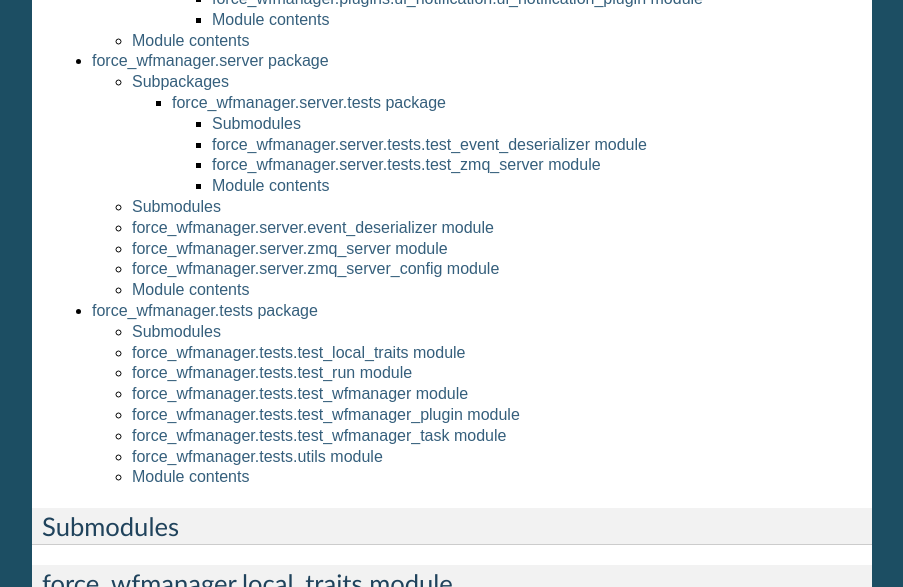
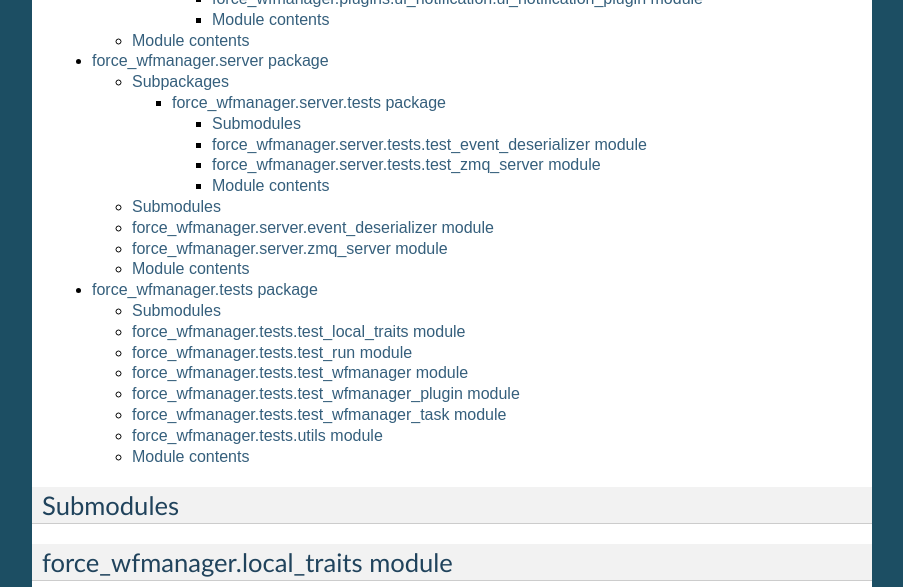
Before and after one commit to force-h2020/force-wfmanager, a Sphinx documentation site: the page built from doc/source/api/force_wfmanager.rst, in a window 1280 px wide and 900 px high, scrolled down 1491 px, cut to the strip 0-587 px from the top of the window. Shown: the whole strip, without its empty margins (198-1101 px from the left). Built offline with Sphinx 7.4.7, drawn with Linux system fonts in a browser that asks for light colours; the version number is read from the project's files by our own code.

Commit message:
Removed zmq_server_config from docs

```diff
--- a/doc/source/api/force_wfmanager.server.rst
+++ b/doc/source/api/force_wfmanager.server.rst
@@ -27,15 +27,6 @@ force\_wfmanager\.server\.zmq\_server module
     :undoc-members:
     :show-inheritance:
 
-force\_wfmanager\.server\.zmq\_server\_config module
-----------------------------------------------------
-
-.. automodule:: force_wfmanager.server.zmq_server_config
-    :members:
-    :undoc-members:
-    :show-inheritance:
-
-
 Module contents
 ---------------
 
```
